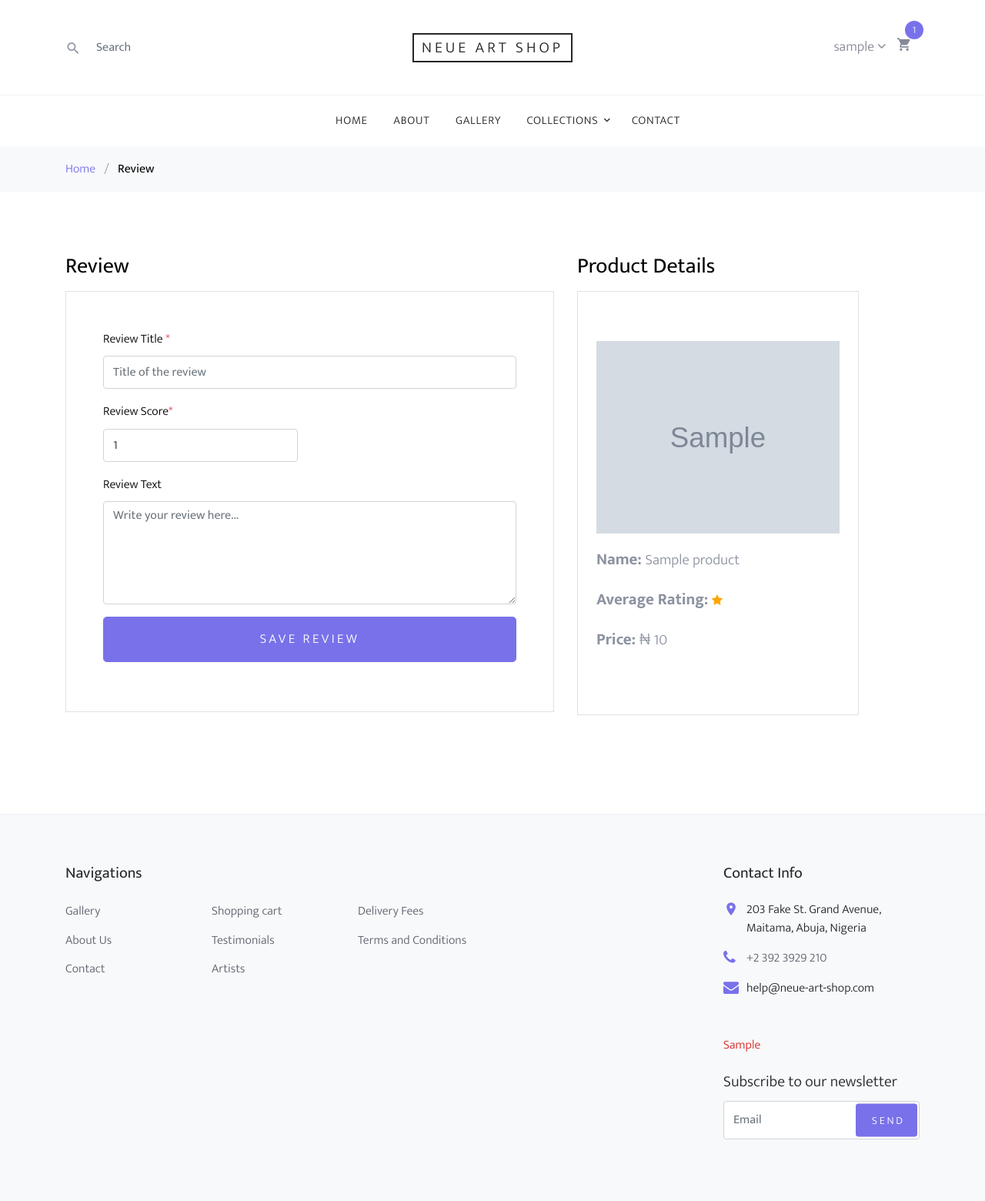
After one commit to ajawu/neue, a Django app: template templates/reviews/create.html in a window 1280 px wide. The commit adds this page. Shown: the whole page at 77% size. Run offline with Django 3.2, Linux system fonts and the light colour scheme; the template is opened without the code that fills it: most values are stand-ins (such as "Sample title", 1, 10 or a date in 2020); grey boxes marked "Sample" are stand-in pictures; parts of the project's set-up code (start-up, migrations or seed data) failed here and were passed over; some libraries are stand-ins or nearby versions; some web fonts are replaced.

Commit message:
added reviews app to create reviews for projects

```diff
--- a/myshop/urls.py
+++ b/myshop/urls.py
@@ -10,6 +10,7 @@ urlpatterns = [
     path('payment/', include('payment.urls', namespace='payment')),
     path('coupons/', include('coupons.urls', namespace='coupons')),
     path('newsletter/', include('newsletter.urls', namespace='newsletter')),
+    path('reviews/', include('reviews.urls', namespace='reviews')),
     path('accounts/', include('allauth.urls')),
     path('', include('shop.urls', namespace='shop')),
 ]
--- a/shop/models.py
+++ b/shop/models.py
@@ -1,6 +1,7 @@
 from django.db import models
 from django.urls import reverse
 from django.conf import settings
+from django.core.validators import MinValueValidator, MaxValueValidator
 
 
 class Category(models.Model):
@@ -37,6 +38,8 @@ class Product(models.Model):
     created = models.DateTimeField(auto_now_add=True)
     updated = models.DateTimeField(auto_now=True)
     owner = models.ForeignKey(settings.AUTH_USER_MODEL, on_delete=models.CASCADE)
+    average_rating = models.IntegerField(default=0, validators=[MinValueValidator(0),
+                                                                MaxValueValidator(5)])
 
     class Meta:
         ordering = ('name',)
--- a/shop/views.py
+++ b/shop/views.py
@@ -138,3 +138,7 @@ def terms_condition_view(request):
 
 def delivery_view(request):
     return render(request, 'shop/product/shipping.html', {})
+
+
+def custom_404_page(request, exception):
+    return render(request, '404.html', {'exception': exception})
--- a/static/resources/css/style.css
+++ b/static/resources/css/style.css
@@ -815,3 +815,144 @@ a {
   height: 246px !important;
   width: 346px !important;
 }
+
+/* ------------- Custom CSS -------------- */
+.review-product-image {
+  height: 250px;
+  width: 100%;
+  max-width: 360px;
+}
+
+.active-star {
+  color: orange;
+}
+
+.star {
+  font-size: 15px;
+}
+
+.product-title {
+  font-size: 21px;
+  font-weight: 600;
+}
+
+.product-text {
+  font-size: 19px;
+}
+
+#notfound {
+  position: relative;
+  height: 100vh;
+}
+
+#notfound .notfound {
+  position: absolute;
+  left: 50%;
+  top: 50%;
+  -webkit-transform: translate(-50%, -50%);
+      -ms-transform: translate(-50%, -50%);
+          transform: translate(-50%, -50%);
+}
+
+.notfound {
+  max-width: 520px;
+  width: 100%;
+  line-height: 1.4;
+  text-align: center;
+}
+
+.notfound .notfound-404 {
+  position: relative;
+  height: 200px;
+  margin: 0px auto 20px;
+  z-index: -1;
+}
+
+.notfound .notfound-404 h1 {
+  font-family: 'Montserrat', sans-serif;
+  font-size: 236px;
+  font-weight: 200;
+  margin: 0px;
+  color: #211b19;
+  text-transform: uppercase;
+  position: absolute;
+  left: 50%;
+  top: 50%;
+  -webkit-transform: translate(-50%, -50%);
+      -ms-transform: translate(-50%, -50%);
+          transform: translate(-50%, -50%);
+}
+
+.notfound .notfound-404 h2 {
+  font-family: 'Montserrat', sans-serif;
+  font-size: 28px;
+  font-weight: 400;
+  text-transform: uppercase;
+  color: #211b19;
+  background: #fff;
+  padding: 10px 5px;
+  margin: auto;
+  display: inline-block;
+  position: absolute;
+  bottom: 30px;
+  left: 0;
+  right: 0;
+}
+
+.notfound .notfound-404 h3 {
+  font-family: 'Montserrat', sans-serif;
+  font-size: 18px;
+  font-weight: 300;
+  color: #211b19;
+  background: #fff;
+  padding: 10px 5px;
+  margin: auto;
+  display: inline-block;
+  position: absolute;
+  bottom: 0;
+  left: 0;
+  right: 0;
+}
+
+
+.notfound a {
+  font-family: 'Montserrat', sans-serif;
+  display: inline-block;
+  font-weight: 700;
+  text-decoration: none;
+  color: #fff;
+  text-transform: uppercase;
+  padding: 13px 23px;
+  background: #7971ea;
+  font-size: 18px;
+  -webkit-transition: 0.2s all;
+  transition: 0.2s all;
+}
+
+.notfound a:hover {
+  color: #fff;
+  background: #211b19;
+}
+
+@media only screen and (max-width: 767px) {
+  .notfound .notfound-404 h1 {
+    font-size: 148px;
+  }
+}
+
+@media only screen and (max-width: 480px) {
+  .notfound .notfound-404 {
+    height: 148px;
+    margin: 0px auto 10px;
+  }
+  .notfound .notfound-404 h1 {
+    font-size: 86px;
+  }
+  .notfound .notfound-404 h2 {
+    font-size: 16px;
+  }
+  .notfound a {
+    padding: 7px 15px;
+    font-size: 14px;
+  }
+}
--- a/templates/orders/order/order_history.html
+++ b/templates/orders/order/order_history.html
@@ -56,7 +56,7 @@
                                 {% for item in items %}
                                     <tr>
                                         <td class="product-thumbnail">
-                                            <img src="{% if item.image %}{{ item.image.url }}
+                                            <img src="{% if item.image %}{{ item.image }}
                                                     {% else %}{% static "img/no_image.png" %}{% endif %}"
                                                  alt="Image" class="img-fluid">
                                         </td>
--- /dev/null
+++ b/templates/reviews/create.html
@@ -0,0 +1,117 @@
+{% extends "shop/base.html" %}
+
+{% load static %}
+
+{% block title %}
+    Neue Art Shop &mdash; Art for everyone
+{% endblock %}
+
+{% block navbar %}
+    <li><a href="/">Home</a></li>
+    <li><a href="/#about">About</a></li>
+    <li><a href="/products/">Gallery</a></li>
+    <li class="has-children">
+        <a href="#">Collections</a>
+        <ul class="dropdown">
+            {% for c in categories %}
+                <li>
+                    <a href="{{ c.get_absolute_url }}">{{ c.name }}</a>
+                </li>
+            {% endfor %}
+        </ul>
+    </li>
+    <li><a href="/contact/">Contact</a></li>
+{% endblock %}
+
+{% block content %}
+    <div class="site-wrap">
+        <div class="bg-light py-3">
+            <div class="container">
+                <div class="row">
+                    <div class="col-md-12 mb-0"><a href="/">Home</a> <span class="mx-2 mb-0">/</span> <strong
+                            class="text-black">Review</strong></div>
+                </div>
+            </div>
+        </div>
+
+        <div class="site-section">
+            <div class="container">
+                <div class="row">
+                    <div class="col-md-7 mb-5 mb-md-0">
+                        <h2 class="h3 mb-3 text-black">Review</h2>
+                        <form action="/reviews/create/{{ product.id }}/" method="post">
+                            {% csrf_token %}
+                            <div class="p-3 p-lg-5 border">
+                                <div class="form-group row">
+                                    <div class="col-md-12">
+                                        <label for="id_review_title" class="text-black">
+                                            Review Title <span class="text-danger">*</span>
+                                        </label>
+                                        <input type="text" class="form-control" name="review_title"
+                                               required id="id_review_title" placeholder="Title of the review">
+                                    </div>
+                                </div>
+
+                                <div class="form-group row">
+                                    <div class="col-md-6">
+                                        <label for="id_review_score" class="text-black">Review Score<span
+                                                class="text-danger">*</span></label>
+                                        <input type="number" name="review_score" class="form-control"
+                                               required id="id_review_score" max=5 min=1 value=1>
+                                    </div>
+                                </div>
+
+                                <div class="form-group">
+                                    <label for="id_review_text" class="text-black">Review Text</label>
+                                    <textarea name="review_text" cols="30" rows="5" class="form-control" maxlength="200"
+                                               placeholder="Write your review here..." required id="id_review_text"></textarea>
+                                </div>
+
+                                <div class="form-group">
+                                    <button class="btn btn-primary btn-lg py-3 btn-block" id="submit-btn" type="submit">
+                                        Save Review
+                                    </button>
+                                </div>
+
+                            </div>
+                        </form>
+                    </div>
+                    <div class="col-md-5">
+                        <div class="row mb-5">
+                            <div class="col-md-10">
+                                <h2 class="h3 mb-3 text-black">Product Details</h2>
+                                <div class="border" style="padding: 4rem 1.5rem">
+                                    <div style="text-align: left" class="mb-3">
+                                        <img src="{% if product.image %}{{ product.image.url }}{% else %}{% static "img/no_image.png" %}{% endif %}"
+                                                alt="product-image" class="review-product-image">
+                                    </div>
+
+                                    <div style="text-align: left" class="m-t-20">
+                                        <p class="product-text">
+                                            <span class="product-title">Name: </span>{{ product.name }}
+                                        </p>
+                                        <p class="product-text">
+                                            <span class="product-title">Average Rating: </span>
+                                            {% for rating in ratings_list  %}
+                                                {% if rating <= product.average_rating %}
+                                                    <span class="fa fa-star active-star star"></span>
+                                                {% else %}
+                                                    <span class="fa fa-star star"></span>
+                                                {% endif %}
+                                            {% endfor %}
+                                        </p>
+                                        <p class="product-text">
+                                            <span class="product-title">Price: </span>
+                                            ₦ {{ product.price }}
+                                        </p>
+                                    </div>
+                                </div>
+                            </div>
+                        </div>
+
+                    </div>
+                </div>
+            </div>
+        </div>
+    </div>
+{% endblock %}
--- a/templates/shop/base.html
+++ b/templates/shop/base.html
@@ -10,17 +10,17 @@
 
     <!-- Google Font -->
     <link rel="stylesheet" href="https://fonts.googleapis.com/css?family=Mukta:300,400,700">
-    <link rel="stylesheet" href="{% static 'resources/fonts/icomoon/style.css' %}">
+    <link rel="stylesheet" href="{% static 'resources/fonts/icomoon/style.css' %}" type="text/css">
 
     <!-- Css Styles -->
-{#    <link rel="stylesheet" href="{% static 'css/font-awesome.min.css' %}" type="text/css">#}
-    <link rel="stylesheet" href="{% static 'resources/css/bootstrap.min.css' %}">
-    <link rel="stylesheet" href="{% static 'resources/css/magnific-popup.css' %}">
-    <link rel="stylesheet" href="{% static 'resources/css/jquery-ui.css' %}">
-    <link rel="stylesheet" href="{% static 'resources/css/owl.carousel.min.css' %}">
-    <link rel="stylesheet" href="{% static 'resources/css/owl.theme.default.min.css' %}">
-    <link rel="stylesheet" href="{% static 'resources/css/aos.css' %}">
-    <link rel="stylesheet" href="{% static 'resources/css/style.css' %}">
+    <link rel="stylesheet" href="{% static 'css/font-awesome.min.css' %}" type="text/css">
+    <link rel="stylesheet" href="{% static 'resources/css/bootstrap.min.css' %}" type="text/css">
+    <link rel="stylesheet" href="{% static 'resources/css/magnific-popup.css' %}" type="text/css">
+    <link rel="stylesheet" href="{% static 'resources/css/jquery-ui.css' %}" type="text/css">
+    <link rel="stylesheet" href="{% static 'resources/css/owl.carousel.min.css' %}" type="text/css">
+    <link rel="stylesheet" href="{% static 'resources/css/owl.theme.default.min.css' %}" type="text/css">
+    <link rel="stylesheet" href="{% static 'resources/css/aos.css' %}" type="text/css">
+    <link rel="stylesheet" href="{% static 'resources/css/style.css' %}" type="text/css">
 
 </head>
 <body>
```
Also changed, not shown: reviews/forms.py (added, +9 -0 lines), reviews/receivers.py (added, +13 -0 lines), reviews/urls.py (added, +10 -0 lines), templates/404.html (added, +20 -0 lines), db.sqlite3.
